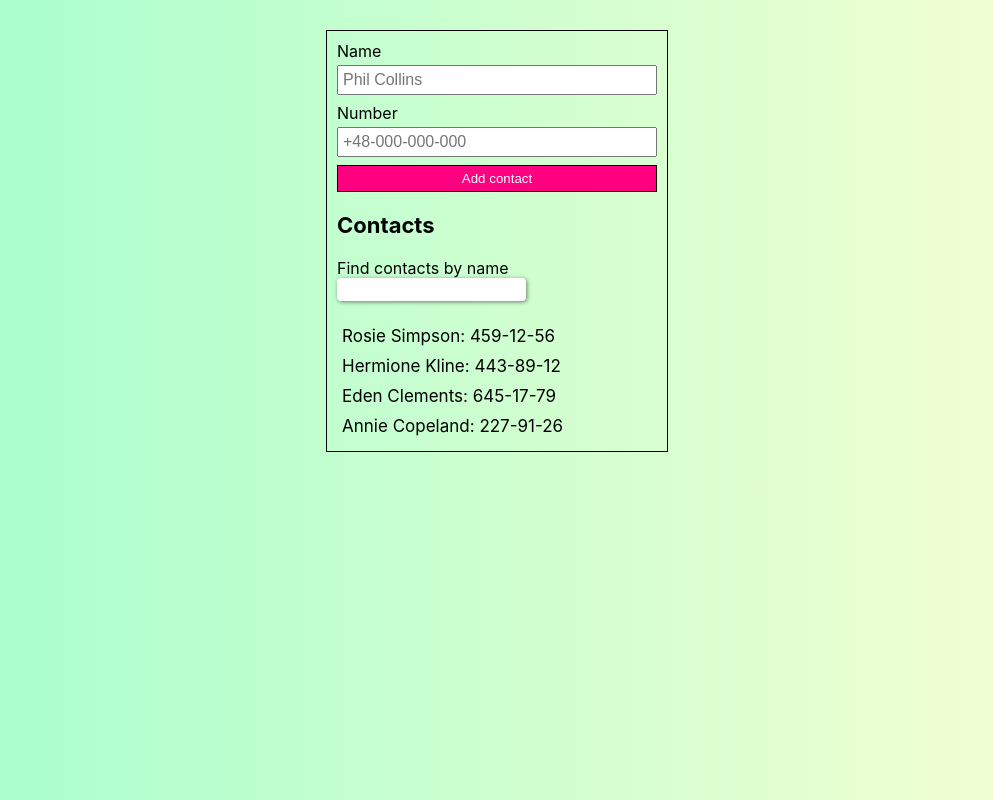
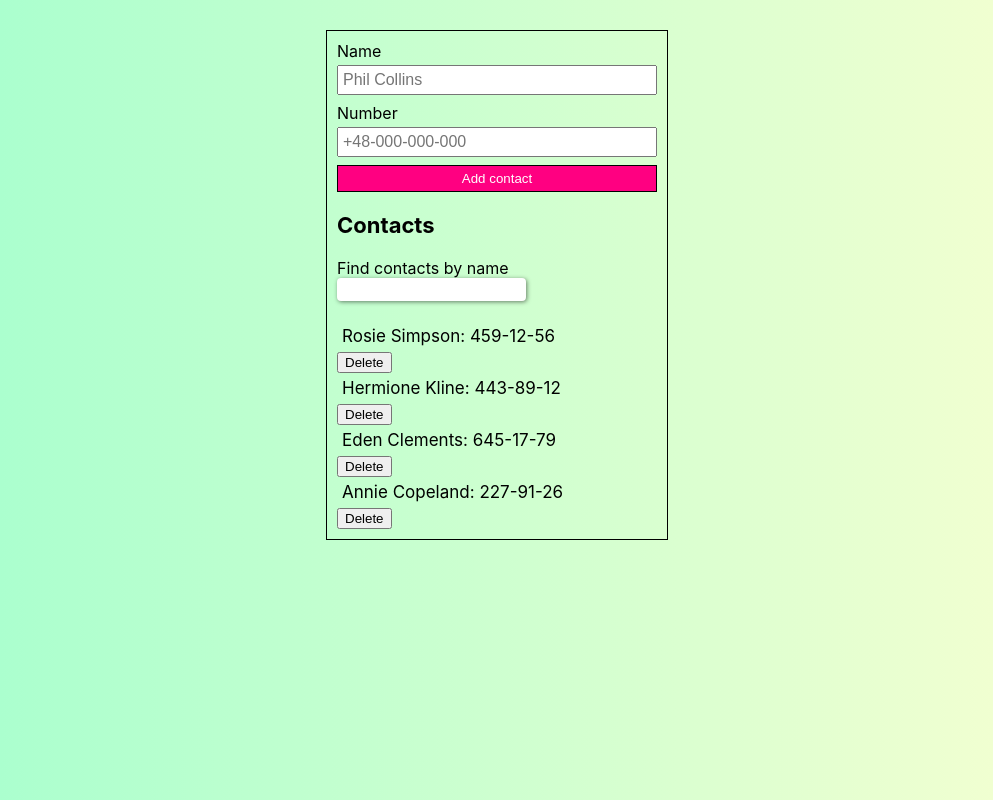
Before and after one commit to JurekZela/goit-react-hw-02-phonebook, a React (Create React App) app: page / in a window 1280 px wide. Shown: the whole page, without its empty margins (143-1136 px from the left). Built offline with nearby package versions, Linux system fonts and the light colour scheme.

Commit message:
delete button

```diff
--- a/src/components/App.jsx
+++ b/src/components/App.jsx
@@ -33,6 +33,12 @@ this.setState({
 })
   };
 
+  removeContact = contactId => {
+    this.setState(prevState => ({
+      contacts: prevState.contacts.filter(({ id }) => id !== contactId)
+    }))
+  };
+
   render() {
       const { contacts, filter } = this.state;
 
@@ -45,7 +51,7 @@ this.setState({
         <ContactForm onAdd={this.onAdd} />
         <Title>Contacts</Title>
         <Filter filter={filter} onSearchContact={this.searchContact} />
-        <ContactList list={visibleContacts} />
+        <ContactList list={visibleContacts}  removeContact={this.removeContact} />
         </Card>
       )
     }
--- a/src/components/Contacts/Contacts-styled.js
+++ b/src/components/Contacts/Contacts-styled.js
@@ -22,3 +22,5 @@ display: flex;
 align-items: center;
 justify-content: space-between;
 `;
+
+export const RemoveButton = styled.button``;
--- a/src/components/Contacts/Contacts.jsx
+++ b/src/components/Contacts/Contacts.jsx
@@ -1,12 +1,15 @@
-import { ListContact } from './Contacts-styled';
+import { ListContact, RemoveButton } from './Contacts-styled';
 
-export const ContactList = ({ list }) => {
+export const ContactList = ({ list, removeContact }) => {
     return (
         <ul>
         {
         list.map(({ id, name, number }) => {
           return (
-          <ListContact key={id}>{name}: {number}</ListContact>
+          <div key={id}>
+          <ListContact>{name}: {number}</ListContact>
+          <RemoveButton onClick={() => removeContact(id)}>Delete</RemoveButton>
+          </div>
           )
         })
         }
```
